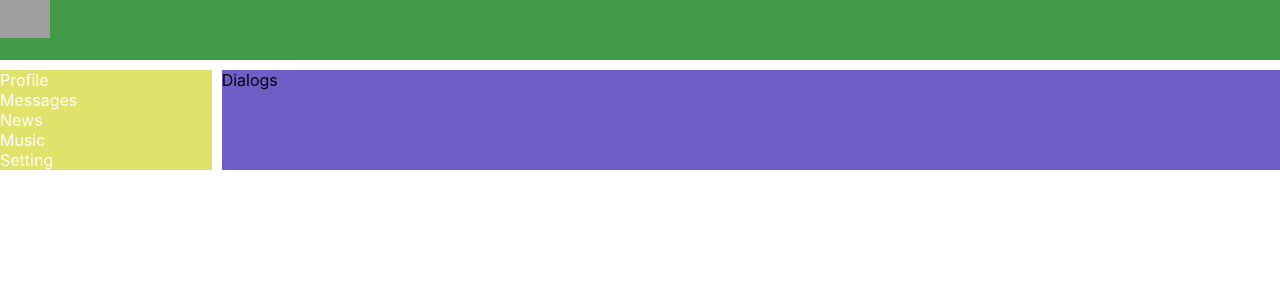
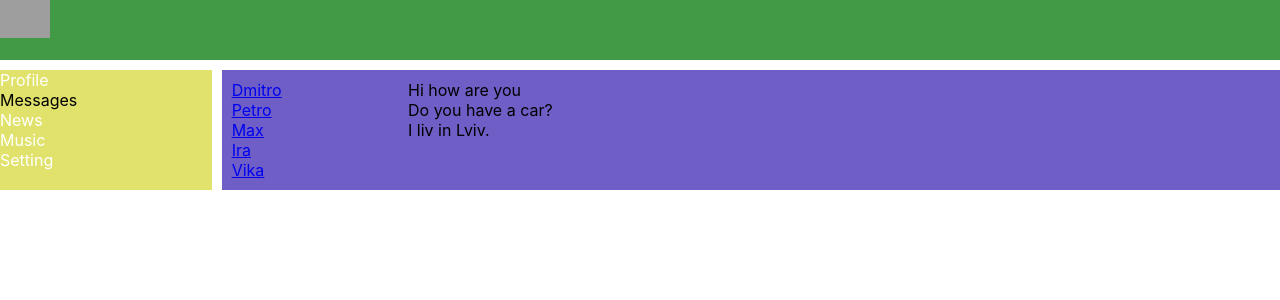
Before and after one commit to OleksandrVolodimirovich/React, a React (Create React App) app: page /dialogs in a window 1280 px wide. Shown: the top 300 px of the page. Built offline with nearby package versions, Linux system fonts and the light colour scheme; grey boxes are pictures that could not be loaded.

Commit message:
[APP]block Dialogs NavLink, click list

```diff
--- a/src/App.js
+++ b/src/App.js
@@ -14,7 +14,7 @@ const App = () => {
 			<Navbar/>
 			<div className='app-wrapper-content'>
 				<Routes>
-					<Route path="/dialogs" element={<Dialogs/>}/>
+					<Route path="/dialogs/*" element={<Dialogs/>}/>
 					<Route path="/profile" element={<Profile/>}/>
 				</Routes>
 			</div>
--- a/src/conponents/Dialogs/Dialogs.jsx
+++ b/src/conponents/Dialogs/Dialogs.jsx
@@ -1,7 +1,33 @@
 import React from "react";
-import s from './Dialogs.module.css';
+import { NavLink } from "react-router-dom";
+import s from "./Dialogs.module.css";
 
 const Dialogs = () => {
-	return <div>Dialogs</div>;
+	return (
+		<div className={s.dialogs}>
+			<div className={s.dialogsItem}>
+				<div className={s.dialog + " " + s.active}>
+					<NavLink to="/dialogs/1">Dmitro</NavLink>
+				</div>
+				<div className={s.dialog}>
+					<NavLink to="/dialogs/2">Petro</NavLink>
+				</div>
+				<div className={s.dialog}>
+					<NavLink to="/dialogs/3">Max</NavLink>
+				</div>
+				<div className={s.dialog}>
+					<NavLink to="/dialogs/4">Ira</NavLink>
+				</div>
+				<div className={s.dialog}>
+					<NavLink to="/dialogs/5">Vika</NavLink>
+				</div>
+			</div>
+			<div className={s.massages}>
+				<div className={s.massage}>Hi how are you</div>
+				<div className={s.massage}>Do you have a car?</div>
+				<div className={s.massage}>I liv in Lviv.</div>
+			</div>
+		</div>
+	);
 };
 export default Dialogs;
--- a/src/conponents/Dialogs/Dialogs.module.css
+++ b/src/conponents/Dialogs/Dialogs.module.css
@@ -0,0 +1,19 @@
+.dialogs{
+  display: grid;
+  grid-template-columns: 2fr 10fr;
+}
+.dialogsItem{
+  padding: 10px;
+}
+.dialogsItem .active{
+  color: rgb(40, 207, 157);
+}
+.dialog{
+
+}
+.massages{
+  padding: 10px;
+}
+.massage{
+
+}
--- a/src/conponents/Navbar/Navbar.jsx
+++ b/src/conponents/Navbar/Navbar.jsx
@@ -1,5 +1,5 @@
 import React from "react";
-import { Link, NavLink } from "react-router-dom";
+import { NavLink } from "react-router-dom";
 import s from "./Navbar.module.css";
 
 const Navbar = () => {
@@ -16,7 +16,7 @@ const Navbar = () => {
 			</div>
 			<div className={s.item}>
 				<NavLink
-					to="/messages"
+					to="/dialogs"
 					className={activeLink}
 				>
 					Messages
--- a/src/conponents/Navbar/Navbar.module.css
+++ b/src/conponents/Navbar/Navbar.module.css
@@ -6,6 +6,9 @@
   color: #fff;
   text-decoration: none;
 }
+.item a{
+  text-decoration: none;
+}
 .active{
   color: black;
 }
```
